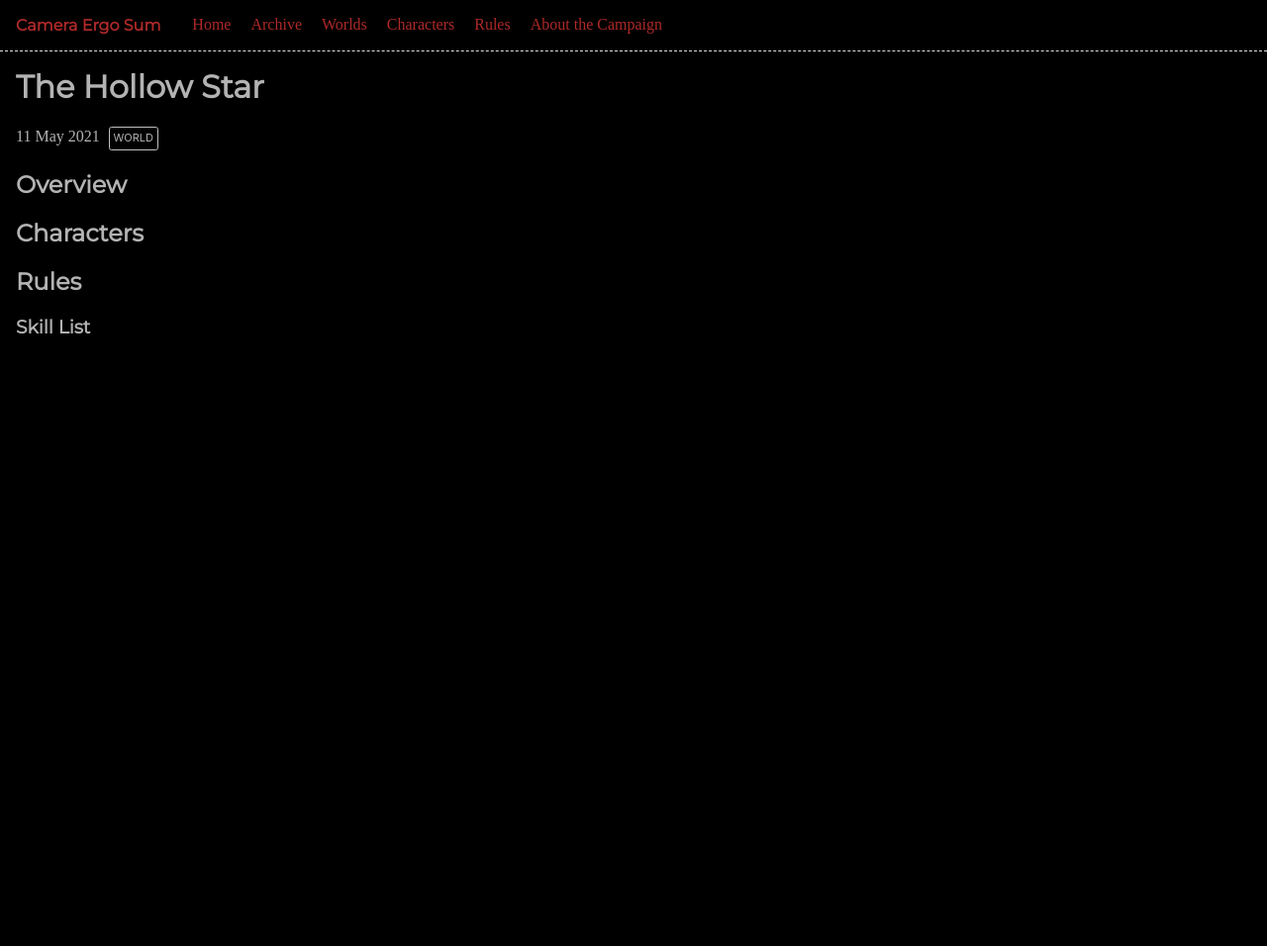
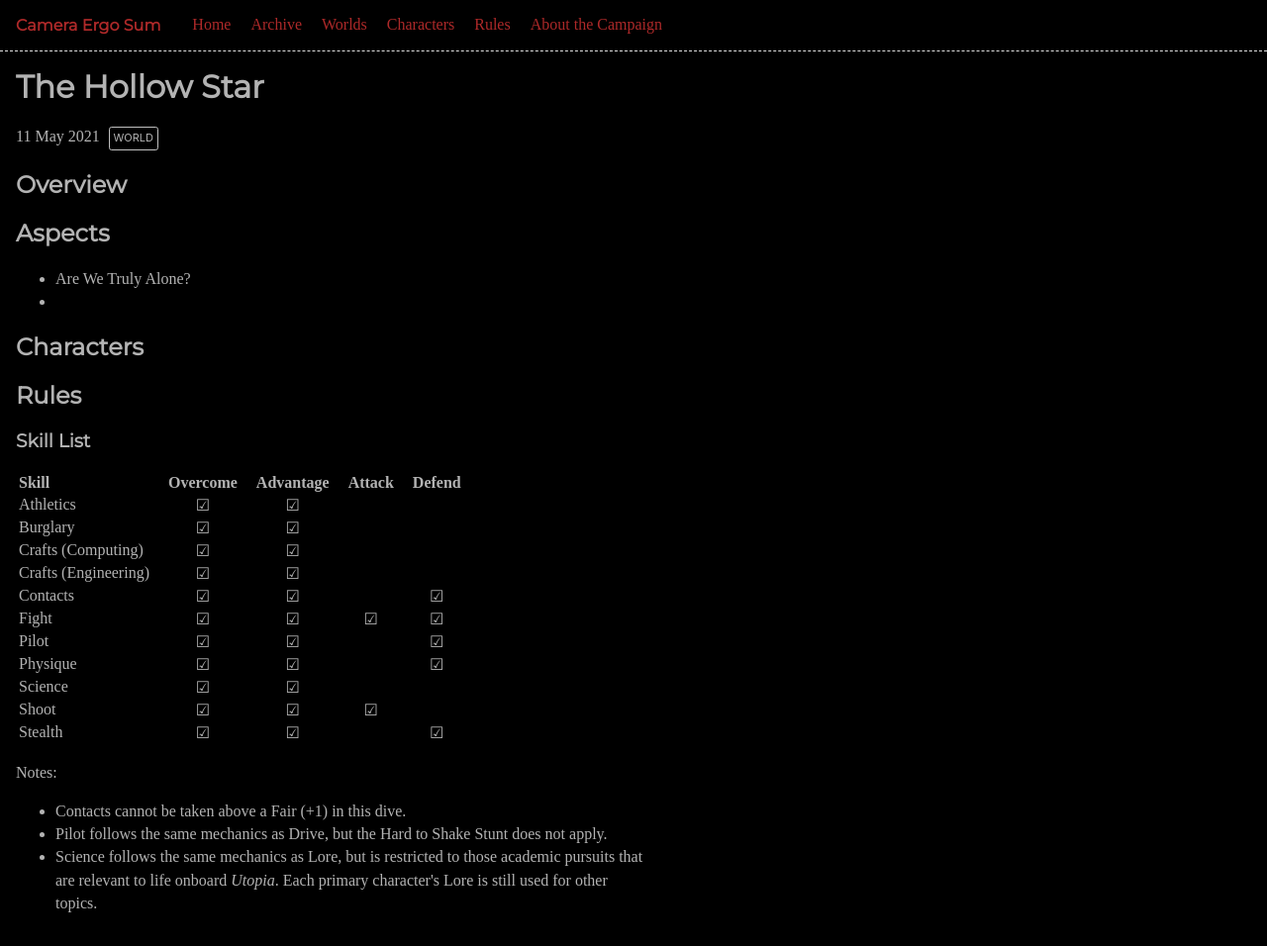
Before and after one commit to cgranade/camera-ergo-sum, an Eleventy site: page worlds/hollow-star.md in a window 1280 px wide. Shown: the whole page at 99% size. Before the commit the page ends 800 px from the top, so only its background shows below. Built offline with nearby package versions, Linux system fonts and the light colour scheme; Eleventy itself is replaced by a stand-in of ours; files that its build step writes are made by us from their sources.

Commit message:
Skill list and initial aspects for Dive 0.

```diff
--- a/worlds/hollow-star.md
+++ b/worlds/hollow-star.md
@@ -8,8 +8,32 @@ order: 2
 
 ## Overview
 
+## Aspects
+
+- Are We Truly Alone?
+-
+
 ## Characters
 
 ## Rules
 
 ### Skill List
+
+| Skill | Overcome | Advantage | Attack | Defend |
+|:---|:---:|:---:|:---:|:---:|
+| Athletics            | ☑ | ☑ |   |   |
+| Burglary             | ☑ | ☑ |   |   |
+| Crafts (Computing)   | ☑ | ☑ |   |   |
+| Crafts (Engineering) | ☑ | ☑ |   |   |
+| Contacts             | ☑ | ☑ |   | ☑ |
+| Fight                | ☑ | ☑ | ☑ | ☑ |
+| Pilot                | ☑ | ☑ |   | ☑ |
+| Physique             | ☑ | ☑ |   | ☑ |
+| Science              | ☑ | ☑ |   |    |
+| Shoot                | ☑ | ☑ | ☑ |   |
+| Stealth              | ☑ | ☑ |   | ☑ |
+
+Notes:
+- Contacts cannot be taken above a Fair (+1) in this dive.
+- Pilot follows the same mechanics as Drive, but the Hard to Shake Stunt does not apply.
+- Science follows the same mechanics as Lore, but is restricted to those academic pursuits that are relevant to life onboard _Utopia_. Each primary character's Lore is still used for other topics.
```
